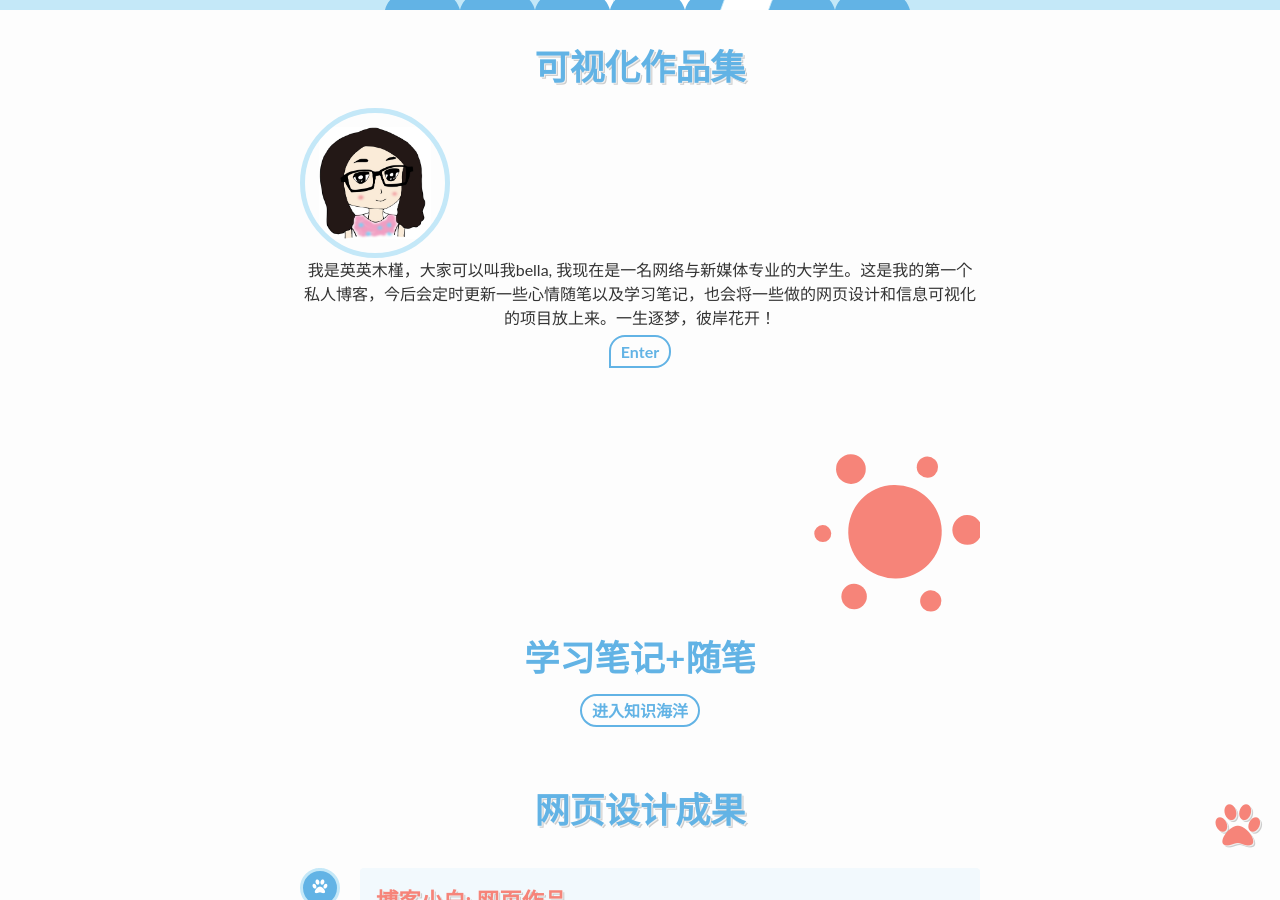
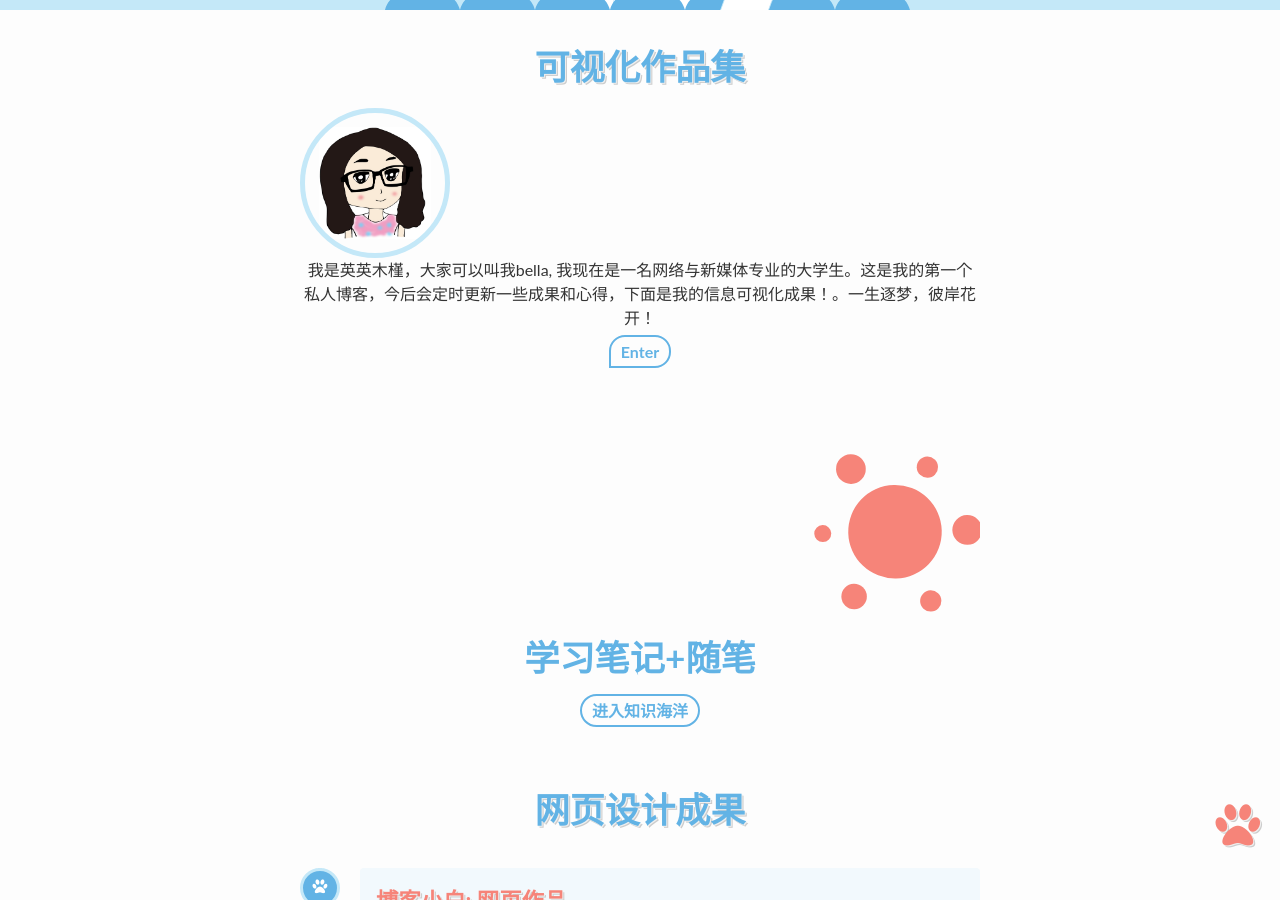
Before and after one commit to Zhou-Yu-Jin/Zhou-Yu-Jin.github.io, a Jekyll site: the page built from index.html, in a window 1280 px wide and 900 px high, scrolled down 376 px. Built offline with Jekyll 4.4.1, drawn with Linux system fonts in a browser that asks for light colours; comment, search, counter and statistics services are not loaded.

Commit message:
Update _config.yml

```diff
--- a/_config.yml
+++ b/_config.yml
@@ -34,7 +34,7 @@ baidu_analytics: 5b31ffbbdc6cff18727f3adf75a03777    #from //hm.baidu.com/hm.js?
 author:
   #resume: /resume
   name: Bella     #the name of Blog section
-  about_me: 我是英英木槿，大家可以叫我bella, 我现在是一名网络与新媒体专业的大学生。这是我的第一个私人博客，今后会定时更新一些心情随笔以及学习笔记，也会将一些做的网页设计和信息可视化的项目放上来。一生逐梦，彼岸花开！
+  about_me: 我是英英木槿，大家可以叫我bella, 我现在是一名网络与新媒体专业的大学生。这是我的第一个私人博客，今后会定时更新一些成果和心得，下面是我的信息可视化成果！。一生逐梦，彼岸花开！
   # Social Links
 email:               hi@kongsong.me
 #google.plus:        username
```
